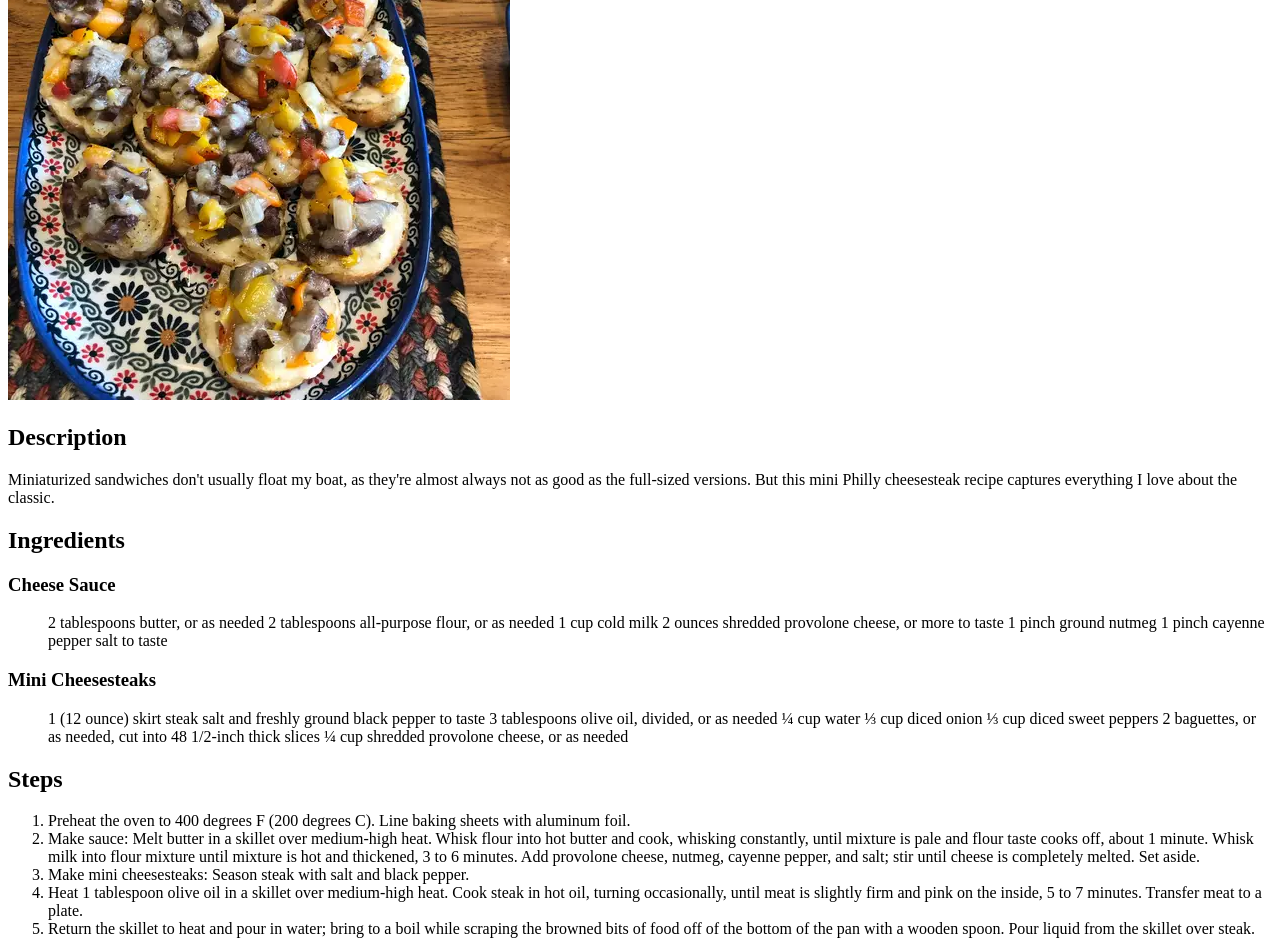
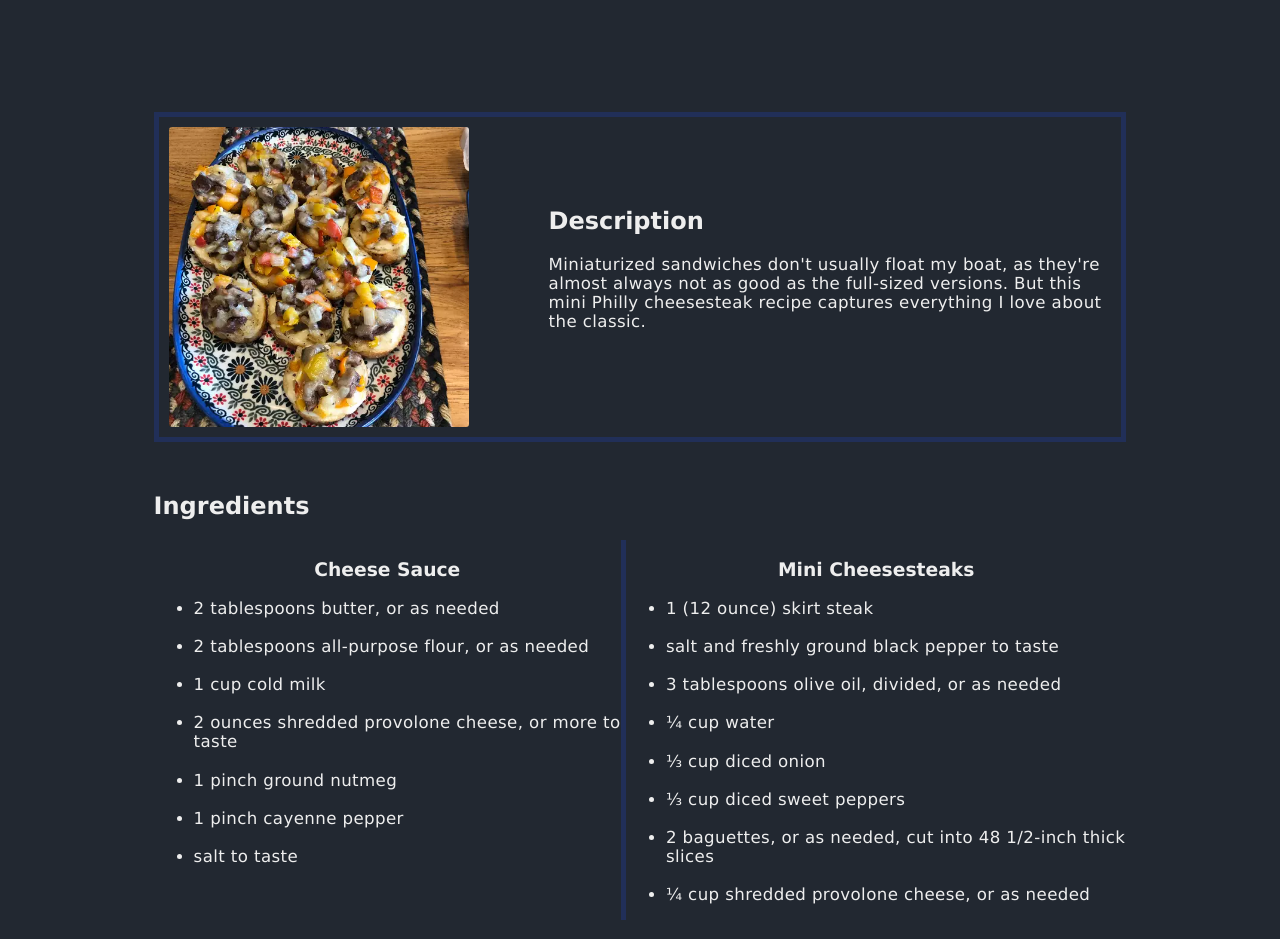
Before and after one commit to LeNikota/Odin-recipes, a plain HTML site: page recipes/Mini_Philly_Cheesesteaks.html in a window 1280 px wide. Shown: the part 182-1121 px from the top of the page. Drawn offline with Linux system fonts and the light colour scheme.

Commit message:
Add style to the recipes

```diff
--- a/css/color.css
+++ b/css/color.css
@@ -3,6 +3,7 @@
     --secondary: #393E46;
     --tertiary: #E6D2AA;
     --attention: #252f4e;
+    --border: #212f58;
     --hover: #17203a;
     --text: #EEEEEE;
 }
--- a/css/header.css
+++ b/css/header.css
@@ -33,6 +33,7 @@ header a{
     display: inline-block;
     text-decoration: none;
     color:var(--text);
+    user-select: none;
 }
 
 header{
--- a/css/recipes.css
+++ b/css/recipes.css
@@ -1,2 +1,61 @@
 @import url(./color.css);
 @import url(./header.css);
+
+body {
+    margin: 80px 12% 5rem 12%;
+    background-color: var(--primary);
+    color: var(--text);
+    font-family: 'Lucida Sans', 'Lucida Sans Regular', 'Lucida Grande', 'Lucida Sans Unicode', Geneva, Verdana, sans-serif;
+}
+
+p,
+li {
+    font-size: 1.04rem;
+    letter-spacing: 0.4px;
+}
+
+div li{
+    margin-top: 1.2rem;
+}
+
+h1 {
+    text-align: center;
+    margin: 8rem 0;
+}
+
+h2 {
+    margin-top: 50px;
+}
+
+.main {
+    display: flex;
+    border: var(--border) 5px solid;
+    padding: 10px;
+}
+
+img {
+    width: 300px;
+    height: 300px;
+    object-fit: cover;
+    border-radius: 1%;
+}
+
+.description {
+    margin: 30px 0 0 80px;
+}
+
+.ingredients {
+    display: flex;
+}
+
+.ingredients h3{
+    text-align: center;
+}
+
+.ingredients-divider:nth-child(1){
+    border-right: var(--border) solid 5px;
+}
+
+.steps{
+    border: var(--border);
+}
--- a/recipes/Mini_Philly_Cheesesteaks.html
+++ b/recipes/Mini_Philly_Cheesesteaks.html
@@ -18,52 +18,88 @@
         </ul>
     </header>
 
+    <h1>Mini Philly Cheesesteaks</h1>
 
-    <h1>Mini Philly Cheesesteaks</h1>
+    <div class="main">
         <img src="../images/Cheesesteaks.png" alt="Cheesesteaks img">
+        <div class="description">
             <h2>Description</h2>
-    <p>Miniaturized sandwiches don't usually float my boat, as they're almost always not as good as the full-sized
+            <p>Miniaturized sandwiches don't usually float my boat, as they're almost always not as good as the
+                full-sized
                 versions. But this mini Philly cheesesteak recipe captures everything I love about the classic.</p>
+        </div>
+    </div>
+
+
+
     <h2>Ingredients</h2>
+    <div class="ingredients">
+        <div class="ingredients-divider">
             <h3>Cheese Sauce</h3>
             <ul>
-        <ls>2 tablespoons butter, or as needed</ls>
-        <ls>2 tablespoons all-purpose flour, or as needed</ls>
-        <ls>1 cup cold milk</ls>
-        <ls>2 ounces shredded provolone cheese, or more to taste</ls>
-        <ls>1 pinch ground nutmeg</ls>
-        <ls>1 pinch cayenne pepper</ls>
-        <ls>salt to taste</ls>
+                <li>2 tablespoons butter, or as needed</li>
+                <li>2 tablespoons all-purpose flour, or as needed</li>
+                <li>1 cup cold milk</li>
+                <li>2 ounces shredded provolone cheese, or more to taste</li>
+                <li>1 pinch ground nutmeg</li>
+                <li>1 pinch cayenne pepper</li>
+                <li>salt to taste</li>
             </ul>
+        </div>
+
+        <div class="ingredients-divider">
             <h3>Mini Cheesesteaks</h3>
             <ul>
-        <ls>1 (12 ounce) skirt steak</ls>
-        <ls>salt and freshly ground black pepper to taste</ls>
-        <ls>3 tablespoons olive oil, divided, or as needed</ls>
-        <ls>¼ cup water</ls>
-        <ls>⅓ cup diced onion</ls>
-        <ls>⅓ cup diced sweet peppers</ls>
-        <ls>2 baguettes, or as needed, cut into 48 1/2-inch thick slices</ls>
-        <ls>¼ cup shredded provolone cheese, or as needed</ls>
+                <li>1 (12 ounce) skirt steak</li>
+                <li>salt and freshly ground black pepper to taste</li>
+                <li>3 tablespoons olive oil, divided, or as needed</li>
+                <li>¼ cup water</li>
+                <li>⅓ cup diced onion</li>
+                <li>⅓ cup diced sweet peppers</li>
+                <li>2 baguettes, or as needed, cut into 48 1/2-inch thick slices</li>
+                <li>¼ cup shredded provolone cheese, or as needed</li>
             </ul>
+        </div>
+    </div>
+
+
+    <div class="steps">
         <h2>Steps</h2>
         <ol>
             <li>Preheat the oven to 400 degrees F (200 degrees C). Line baking sheets with aluminum foil.</li>
 
-        <li>Make sauce: Melt butter in a skillet over medium-high heat. Whisk flour into hot butter and cook, whisking constantly, until mixture is pale and flour taste cooks off, about 1 minute. Whisk milk into flour mixture until mixture is hot and thickened, 3 to 6 minutes. Add provolone cheese, nutmeg, cayenne pepper, and salt; stir until cheese is completely melted. Set aside.</li>
+            <li>Make sauce: Melt butter in a skillet over medium-high heat. Whisk flour into hot butter and cook,
+                whisking
+                constantly, until mixture is pale and flour taste cooks off, about 1 minute. Whisk milk into flour
+                mixture
+                until mixture is hot and thickened, 3 to 6 minutes. Add provolone cheese, nutmeg, cayenne pepper, and
+                salt;
+                stir until cheese is completely melted. Set aside.</li>
 
             <li>Make mini cheesesteaks: Season steak with salt and black pepper.</li>
 
-        <li>Heat 1 tablespoon olive oil in a skillet over medium-high heat. Cook steak in hot oil, turning occasionally, until meat is slightly firm and pink on the inside, 5 to 7 minutes. Transfer meat to a plate.</li>
+            <li>Heat 1 tablespoon olive oil in a skillet over medium-high heat. Cook steak in hot oil, turning
+                occasionally,
+                until meat is slightly firm and pink on the inside, 5 to 7 minutes. Transfer meat to a plate.</li>
 
-        <li>Return the skillet to heat and pour in water; bring to a boil while scraping the browned bits of food off of the bottom of the pan with a wooden spoon. Pour liquid from the skillet over steak. Cool steak to room temperature; dice meat and place meat and accumulated juices from the plate into a large bowl.</li>
+            <li>Return the skillet to heat and pour in water; bring to a boil while scraping the browned bits of food
+                off of
+                the bottom of the pan with a wooden spoon. Pour liquid from the skillet over steak. Cool steak to room
+                temperature; dice meat and place meat and accumulated juices from the plate into a large bowl.</li>
 
-        <li>Heat 1 tablespoon oil in a skillet over medium-high heat; sauté onion and peppers in hot oil until softened and slightly translucent, about 5 minutes. Stir onion and peppers into beef in the bowl; season with salt and pepper.</li>
+            <li>Heat 1 tablespoon oil in a skillet over medium-high heat; sauté onion and peppers in hot oil until
+                softened
+                and slightly translucent, about 5 minutes. Stir onion and peppers into beef in the bowl; season with
+                salt
+                and pepper.</li>
 
-        <li>Spread bread slices out on the prepared baking sheets and drizzle with remaining 1 tablespoon olive oil. Flip slices over so the oiled sides face downward. Spread cheese sauce generously onto each slice. Spoon beef mixture on top. Sprinkle with provolone cheese.</li>
+            <li>Spread bread slices out on the prepared baking sheets and drizzle with remaining 1 tablespoon olive oil.
+                Flip slices over so the oiled sides face downward. Spread cheese sauce generously onto each slice. Spoon
+                beef mixture on top. Sprinkle with provolone cheese.</li>
 
             <li>Bake in the preheated oven until browned and cheese is melted, 12 to 15 minutes. </li>
         </ol>
+    </div>
 </body>
 
 </html>
```
Lines whose indentation alone changed are shown as unchanged.
